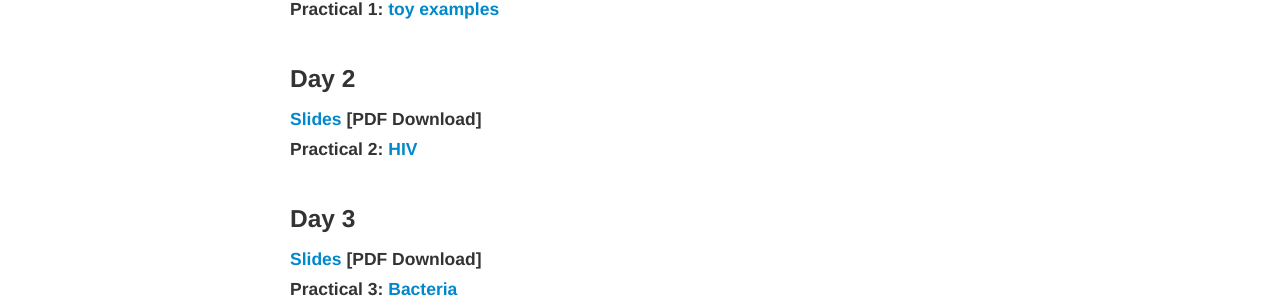
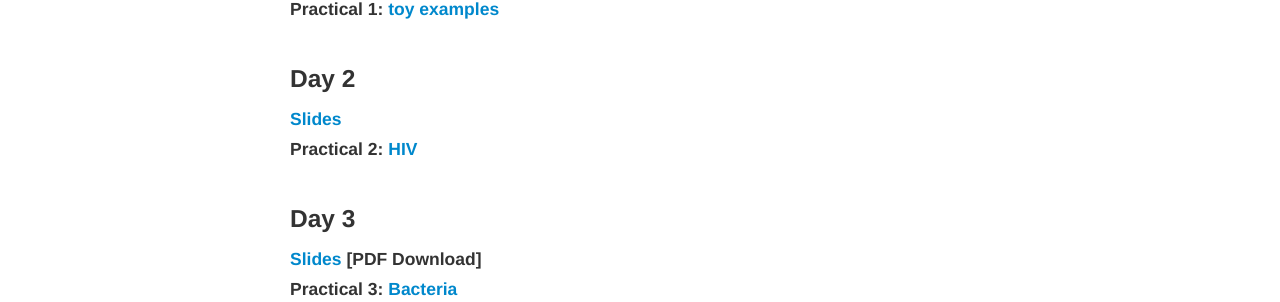
Before and after one commit to GTPB/CPANG19, a Jekyll site: the page built from index.md, in a window 1280 px wide. Shown: the part 1358-1660 px from the top of the page. Built offline with Jekyll 4.4.1, drawn with Linux system fonts in a browser that asks for light colours.

Commit message:
day 2 slides link

```diff
--- a/index.md
+++ b/index.md
@@ -28,7 +28,7 @@
 <br/>
 
 ### Day 2
-#### [Slides](assets/Computational_Pangenomics_CPANG19-(day2).pdf) [PDF Download]
+#### [Slides](https://docs.google.com/presentation/d/1vClnCkGPZwqpVBZRbc4WQErlKNWCOWGaxRLmyuOZas0/edit?usp=sharing)
 #### Practical 2: [HIV](pages/HIV_exercises.md)
 
 <br/>
```
